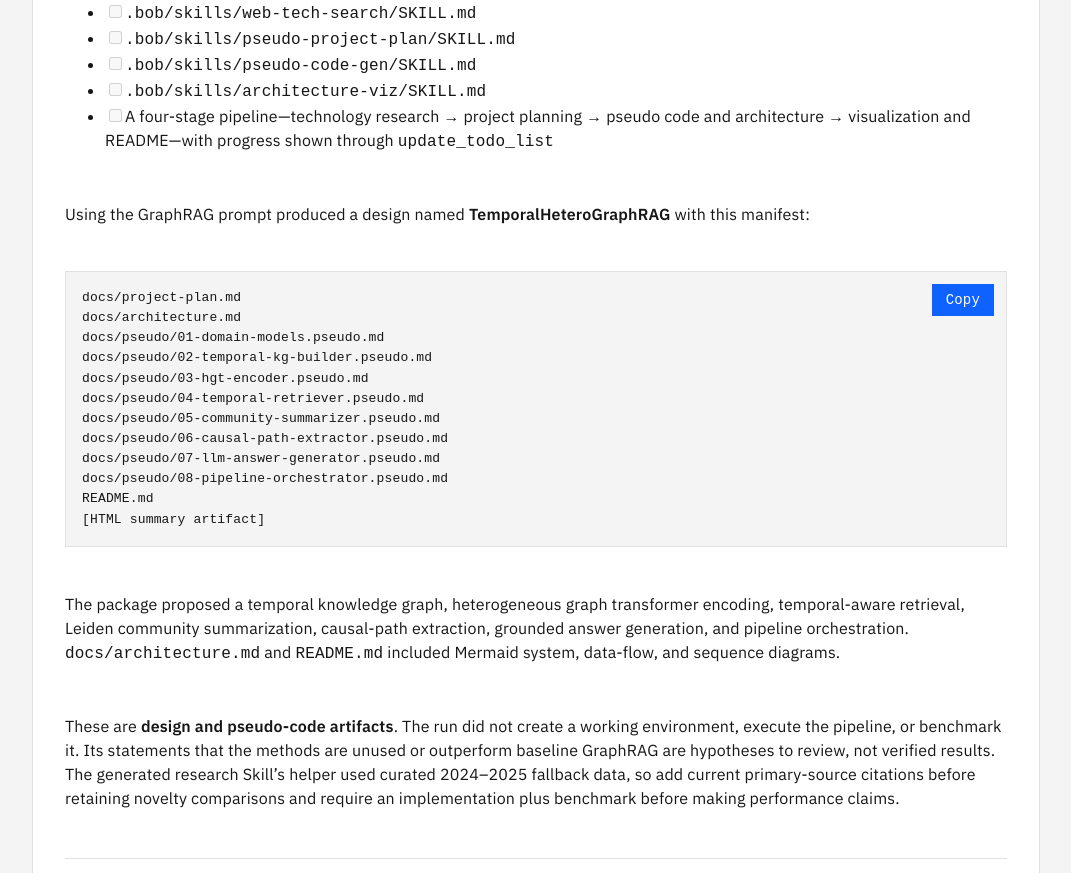
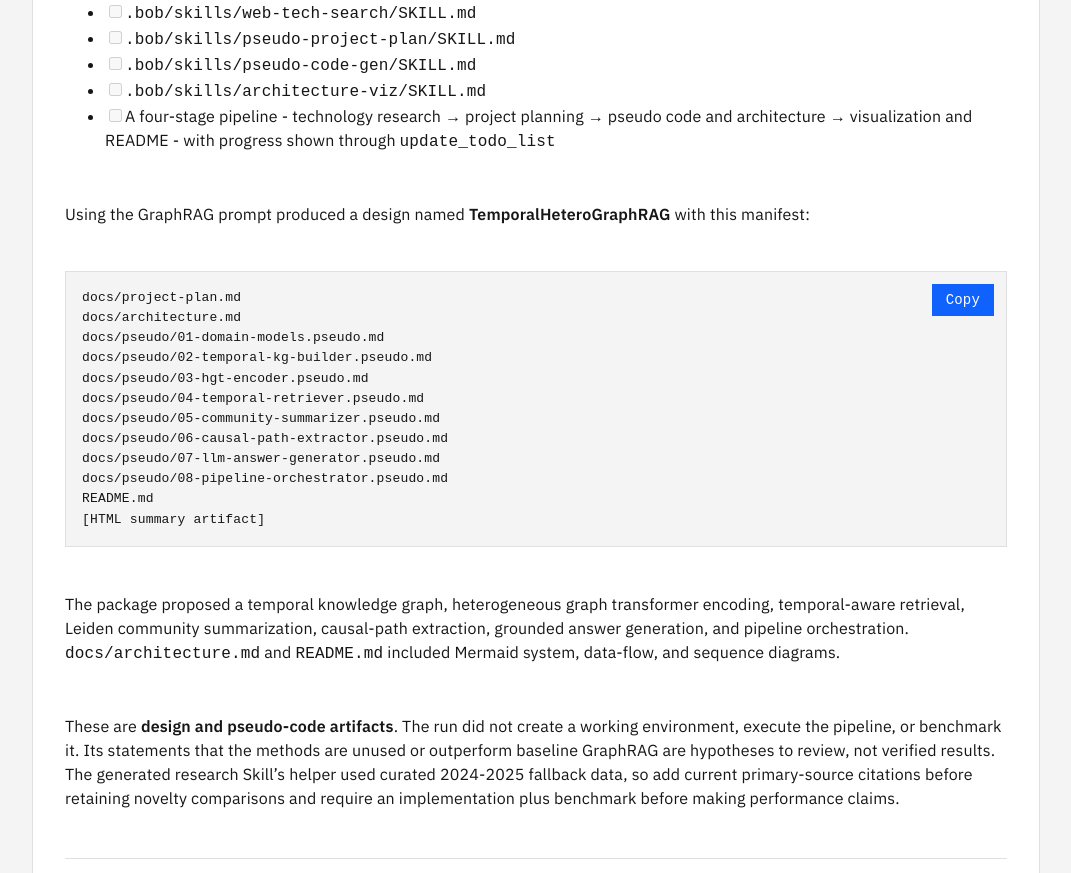
Before and after one commit to ce-aie-labs/bob-labs, a Jekyll site: the page built from _labs_en/bob-features/pseudo-project-mode.md, in a window 1280 px wide and 1400 px high, scrolled down 1566 px. Shown: the part 154-1027 px from the top of the window, without its empty margins (104-1175 px from the left). Built offline with Jekyll 4.4.1, drawn with Linux system fonts in a browser that asks for light colours.

Commit message:
Replace em dash and en dash with plain hyphen

```diff
--- a/_labs_en/bob-features/pseudo-project-mode.md
+++ b/_labs_en/bob-features/pseudo-project-mode.md
@@ -55,7 +55,7 @@ The observed Korean run installed **Pseudo Project** (`pseudo-project`) for the
 - [ ] `.bob/skills/pseudo-project-plan/SKILL.md`
 - [ ] `.bob/skills/pseudo-code-gen/SKILL.md`
 - [ ] `.bob/skills/architecture-viz/SKILL.md`
-- [ ] A four-stage pipeline—technology research → project planning → pseudo code and architecture → visualization and README—with progress shown through `update_todo_list`
+- [ ] A four-stage pipeline - technology research → project planning → pseudo code and architecture → visualization and README - with progress shown through `update_todo_list`
 
 Using the GraphRAG prompt produced a design named **TemporalHeteroGraphRAG** with this manifest:
 
@@ -76,7 +76,7 @@ README.md
 
 The package proposed a temporal knowledge graph, heterogeneous graph transformer encoding, temporal-aware retrieval, Leiden community summarization, causal-path extraction, grounded answer generation, and pipeline orchestration. `docs/architecture.md` and `README.md` included Mermaid system, data-flow, and sequence diagrams.
 
-These are **design and pseudo-code artifacts**. The run did not create a working environment, execute the pipeline, or benchmark it. Its statements that the methods are unused or outperform baseline GraphRAG are hypotheses to review, not verified results. The generated research Skill's helper used curated 2024–2025 fallback data, so add current primary-source citations before retaining novelty comparisons and require an implementation plus benchmark before making performance claims.
+These are **design and pseudo-code artifacts**. The run did not create a working environment, execute the pipeline, or benchmark it. Its statements that the methods are unused or outperform baseline GraphRAG are hypotheses to review, not verified results. The generated research Skill's helper used curated 2024-2025 fallback data, so add current primary-source citations before retaining novelty comparisons and require an implementation plus benchmark before making performance claims.
 
 <!-- Bob-verify: the Custom Mode, project-scoped paths, Skill chain, and GraphRAG artifacts above reflect the observed Korean run. Run both English prompts independently in Bob before participant use and update this section if the generated components, paths, or outputs differ. -->
 
```
Also changed, not shown: _labs_ko/bob-features/pseudo-project-mode.md (+1 -1 lines).
